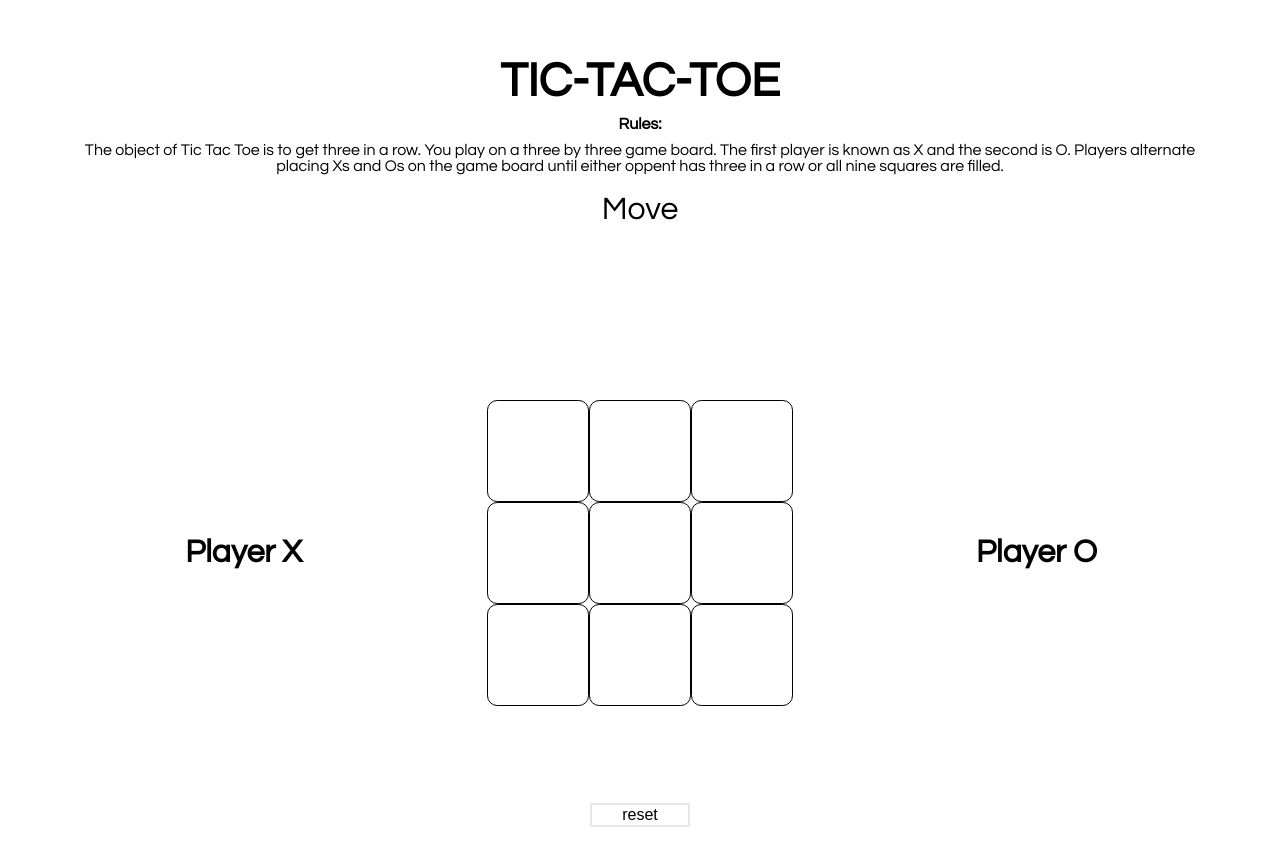
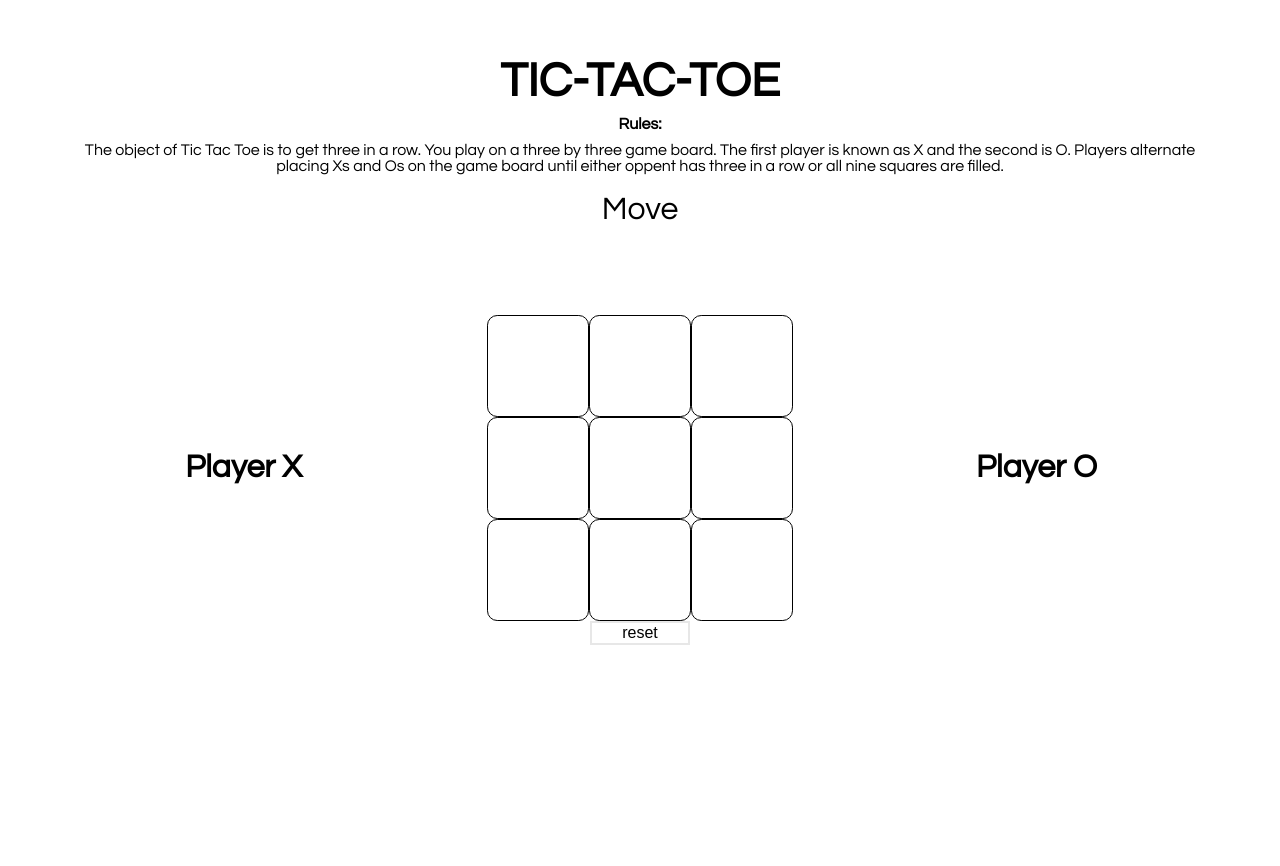
Before and after one commit to arieltsq/TicTacToe, a plain HTML site: page index.html in a window 1280 px wide. After the commit the page ends 800 px from the top, so only its background shows below. Drawn offline with nearby package versions, Linux system fonts and the light colour scheme.

Commit message:
updated css

```diff
--- a/style.css
+++ b/style.css
@@ -4,7 +4,7 @@ body{
   font-family: Century Gothic;
   display: flex;
   flex-direction: column;
-  flex:4;
+  flex:6;
 }
 
 h1{
@@ -14,17 +14,18 @@ h1{
 }
 
 #top{
-  flex: 1 0 100px;
+  /*flex: 1 0 100px;*/
   /*border:1px solid black;*/
   display: flex;
   flex-direction: column;
   align-items: center;
-padding: 4.5%;
-}
+  padding: 4.5%;
+  height:200px;
+  }
 #middle{
 
   /*border:1px solid black;*/
-  flex:1 0 500px;
+  /*flex:1 0 500px;*/
   display: flex;
   flex-direction: row;
   align-items: center;
```
